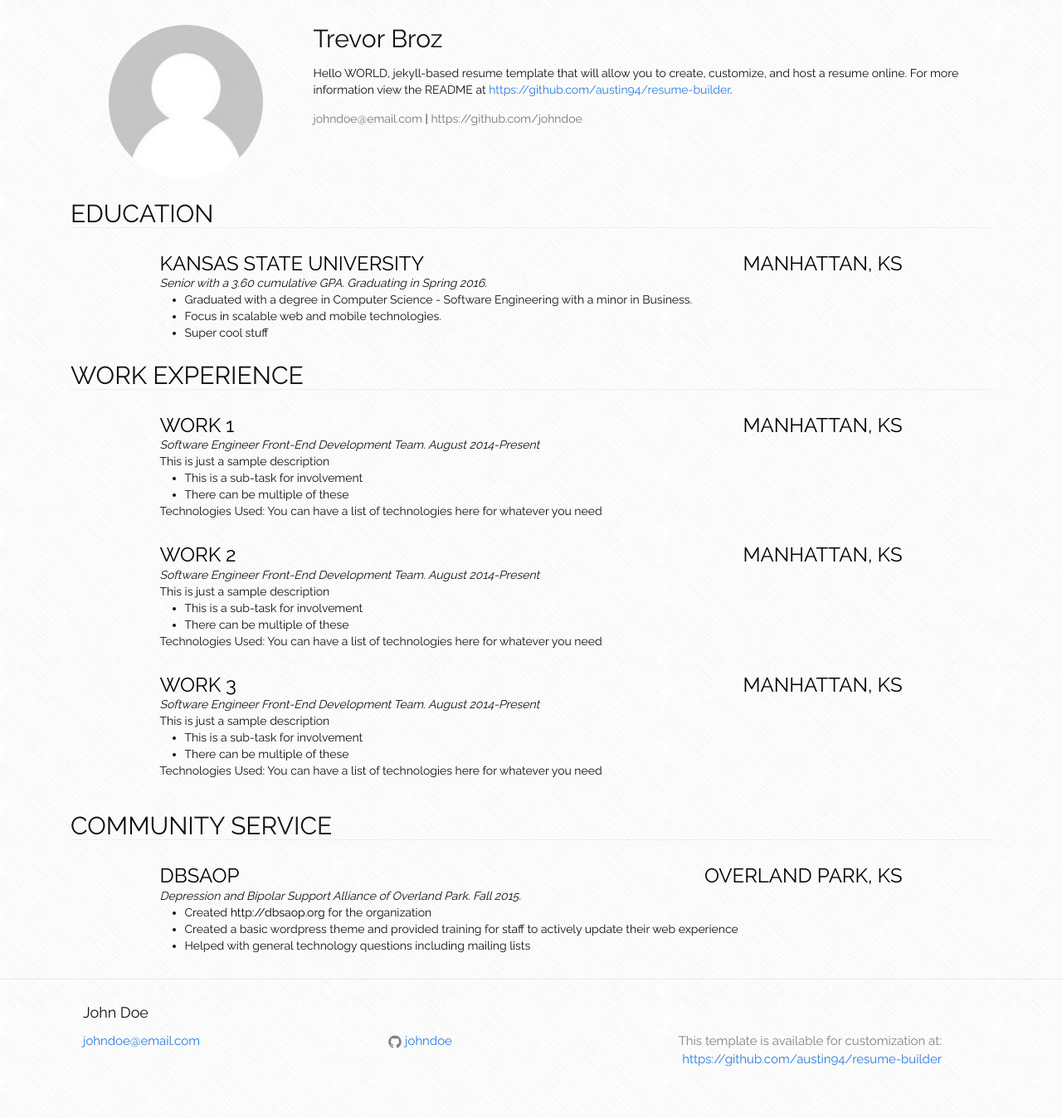
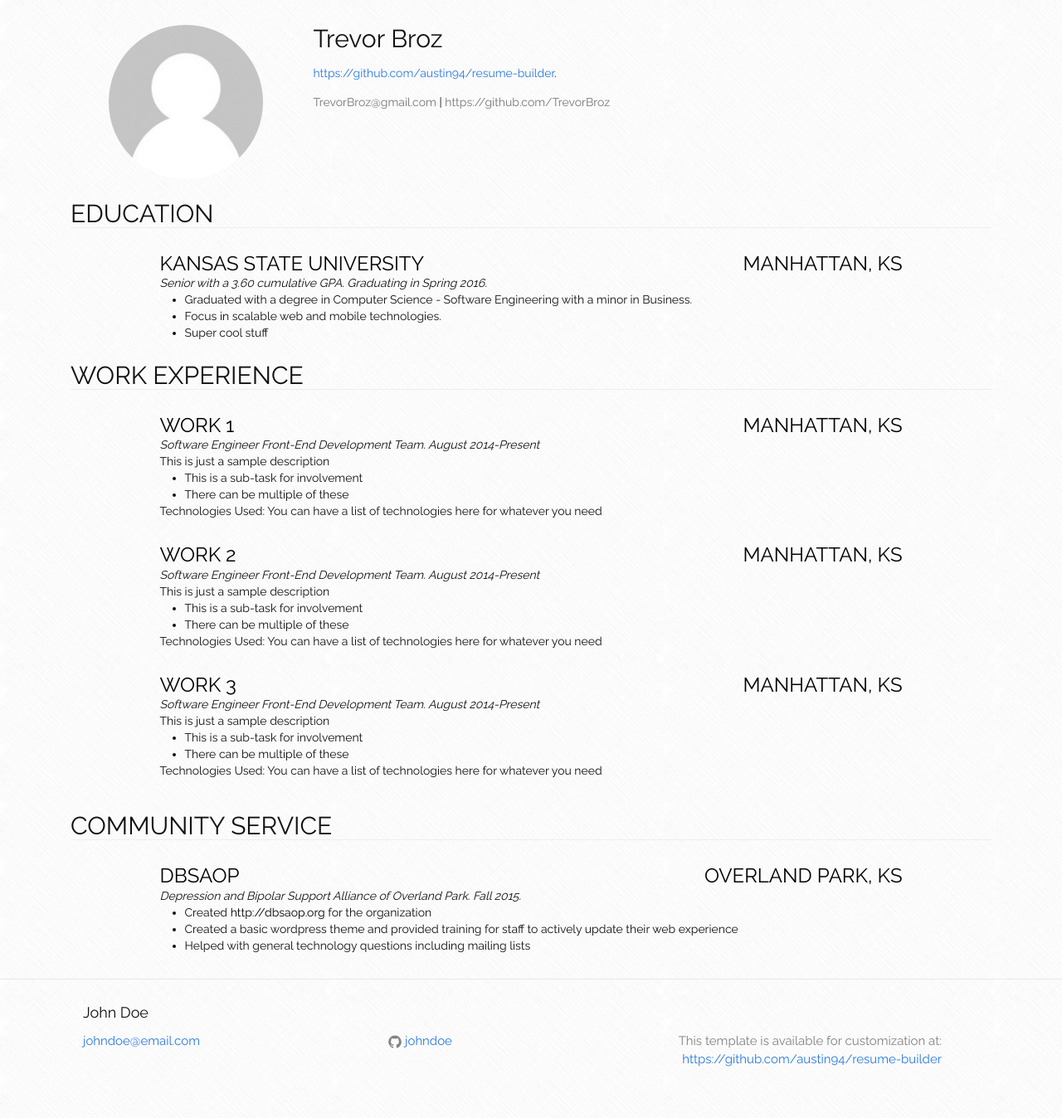
Before and after one commit to trevorbroz/resume-builder, a Jekyll site: the page built from index.html, in a window 1280 px wide. Shown: the whole page at 83% size. Built offline with Jekyll 4.4.1, drawn with Linux system fonts in a browser that asks for light colours.

Commit message:
Update information.json

```diff
--- a/_data/information.json
+++ b/_data/information.json
@@ -1,18 +1,16 @@
 {
   "introduction": {
     "name": "Trevor Broz",
-    "description": "Hello WORLD, jekyll-based resume template
-      that will allow you to create, customize, and host a resume online.
-      For more information view the README at
+    "description": "
       <a href='https://github.com/austin94/resume-builder'>https://github.com/austin94/resume-builder</a>.",
     "links": [
       {
-        "text": "johndoe@email.com",
-        "url": "johndoe@email.com"
+        "text": "TrevorBroz@gmail.com",
+        "url": "TrevorBroz@gmail.com"
       },
       {
-        "text": "https://github.com/johndoe",
-        "url": "https://github.com/johndoe"
+        "text": "https://github.com/TrevorBroz",
+        "url": "https://github.com/TrevorBroz"
       }
     ]
   },
```
